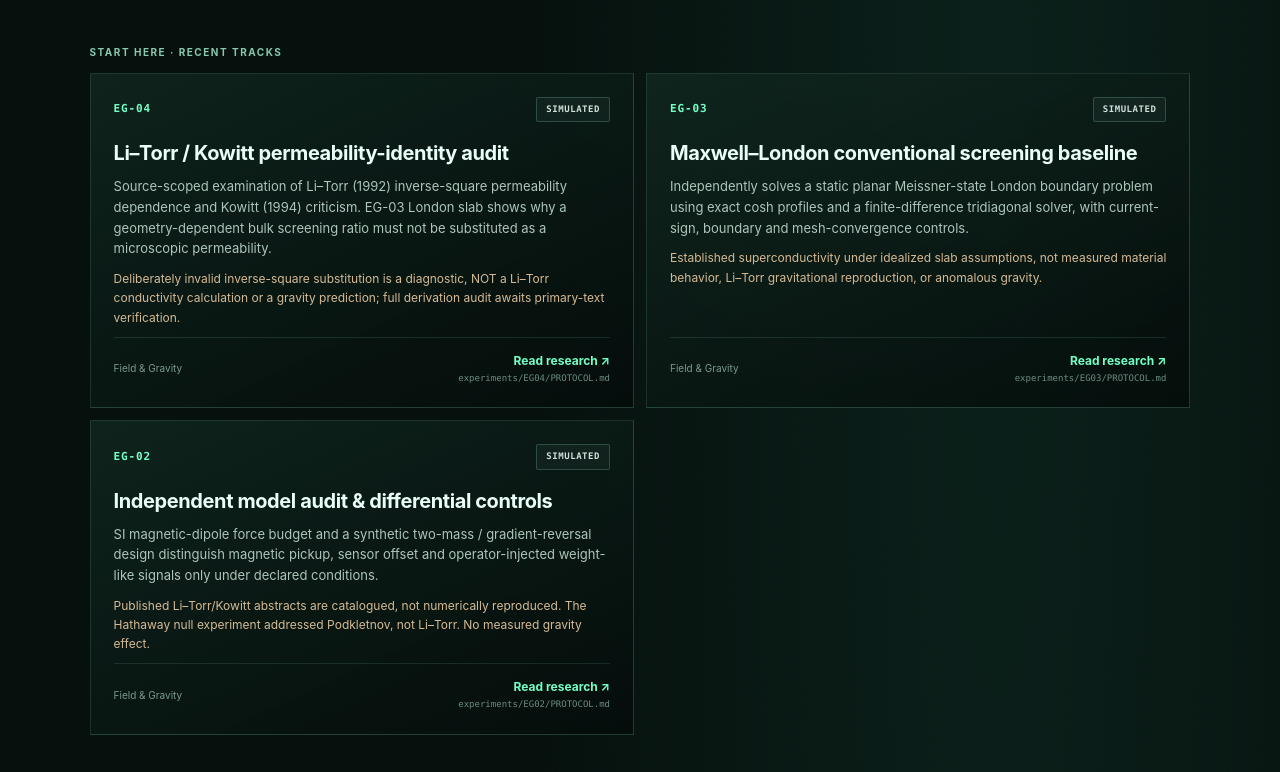
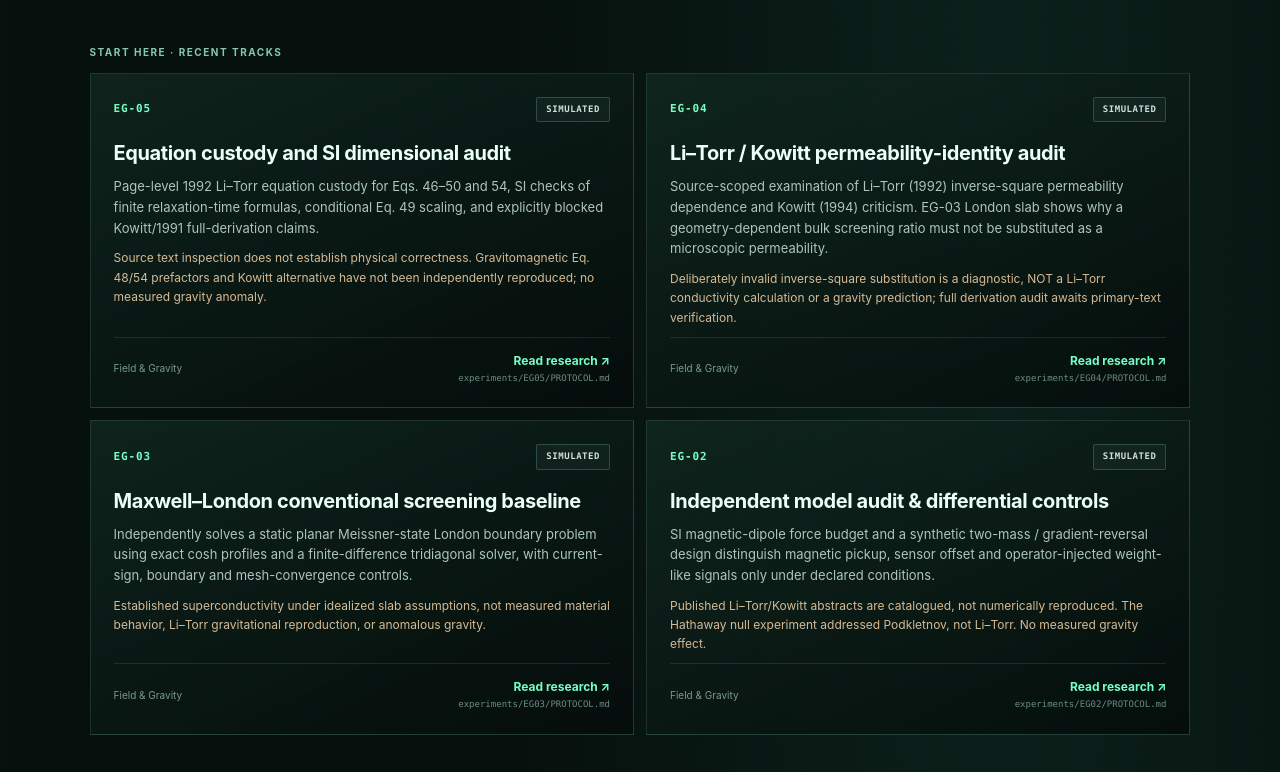
Before and after one commit to MichaelWave369/NestedBubbleGear, a React (Vite) app: page / in a window 1280 px wide. Shown: the part 1966-2738 px from the top of the page. Built offline with nearby package versions, Linux system fonts and the light colour scheme.

Commit message:
feat(eg05): wire equation custody audit to Research Atlas and CI

```diff
--- a/src/researchAtlasData.js
+++ b/src/researchAtlasData.js
@@ -18,6 +18,9 @@ export const RESEARCH_STATUS = Object.freeze({
   'PROPOSED': 'Research proposal; effect not established',
 })
 export const RESEARCH_TRACKS = Object.freeze([
+  row('EG-05','Equation custody and SI dimensional audit','Field & Gravity','SIMULATED',
+    'Page-level 1992 Li–Torr equation custody for Eqs. 46–50 and 54, SI checks of finite relaxation-time formulas, conditional Eq. 49 scaling, and explicitly blocked Kowitt/1991 full-derivation claims.',
+    'experiments/EG05/PROTOCOL.md','Source text inspection does not establish physical correctness. Gravitomagnetic Eq. 48/54 prefactors and Kowitt alternative have not been independently reproduced; no measured gravity anomaly.'),
   row('EG-04','Li–Torr / Kowitt permeability-identity audit','Field & Gravity','SIMULATED',
     'Source-scoped examination of Li–Torr (1992) inverse-square permeability dependence and Kowitt (1994) criticism. EG-03 London slab shows why a geometry-dependent bulk screening ratio must not be substituted as a microscopic permeability.',
     'experiments/EG04/PROTOCOL.md','Deliberately invalid inverse-square substitution is a diagnostic, NOT a Li–Torr conductivity calculation or a gravity prediction; full derivation audit awaits primary-text verification.'),
```
